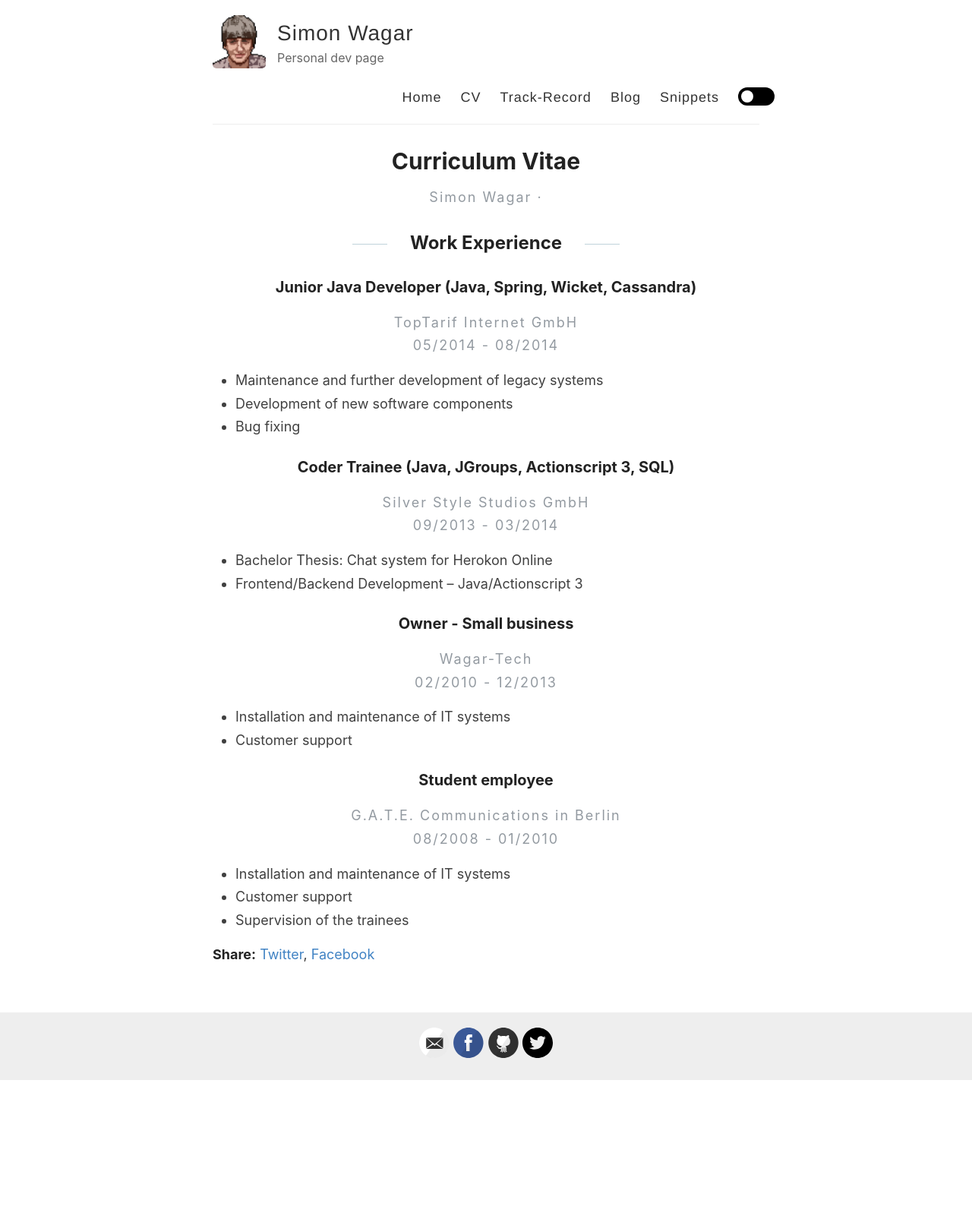
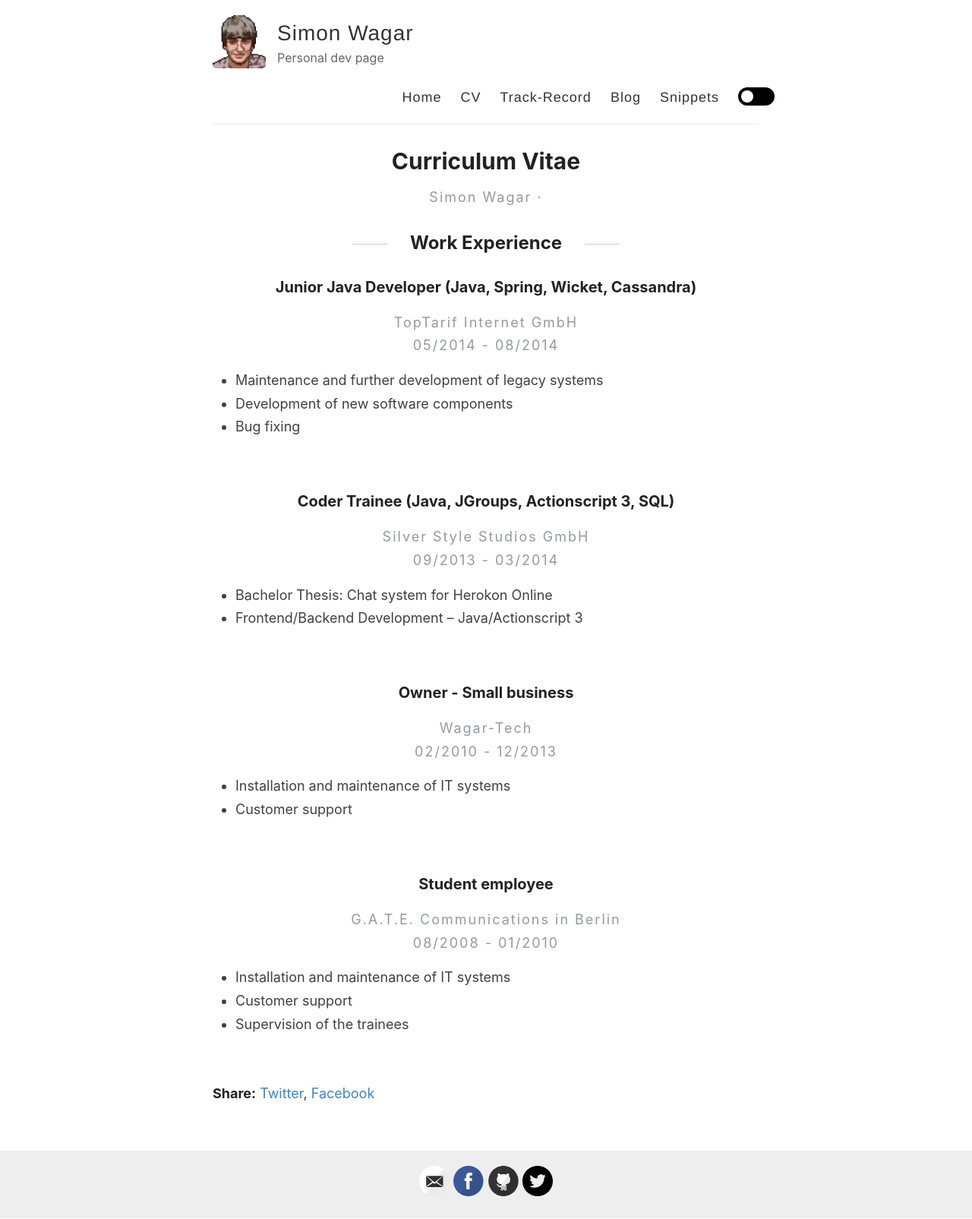
Before and after one commit to swagar/my-reverie, a Jekyll site: the page built from _pages/cv.md, in a window 1280 px wide. Shown: the whole page at 76% size. Built offline with Jekyll 4.4.1, drawn with Linux system fonts in a browser that asks for light colours; before the commit the page ends 1423 px from its top, so only the background shows below that.

Commit message:
more work on cv

```diff
--- a/_pages/cv.md
+++ b/_pages/cv.md
@@ -17,7 +17,7 @@ title: Curriculum Vitae
             <div class="entry">
                 {{ page.content }}
             </div>
-        </article>
+        </article><br>
     {% endif %}
 {% endfor %}
 </div>
```
